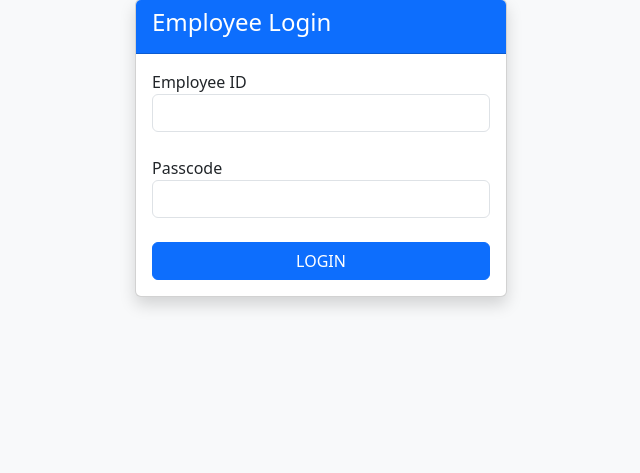
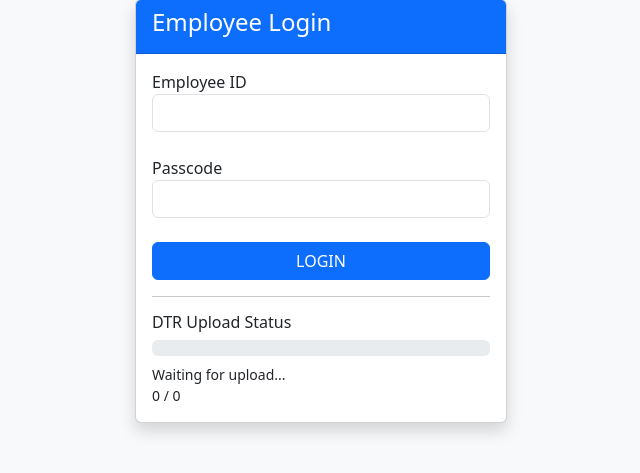
Before and after one commit to eytang23/TMENHS_DTR_PORTAL, a Flask app: page /login in a window 1280 px wide. Shown: the part 49-522 px from the top of the page, without its empty margins (319-959 px from the left). Run offline with Flask 3, Linux system fonts and the light colour scheme; some libraries are stand-ins or nearby versions.

Commit message:
Add real-time upload progress to login page

```diff
--- a/templates/login.html
+++ b/templates/login.html
@@ -53,6 +53,41 @@ LOGIN
 
 </button>
 
+<hr>
+
+<div id="uploadStatus" class="mt-3">
+
+    <h6>DTR Upload Status</h6>
+
+    <div class="progress">
+
+        <div
+            id="progressBar"
+            class="progress-bar progress-bar-striped progress-bar-animated"
+            style="width:0%">
+            0%
+        </div>
+
+    </div>
+
+    <small
+        id="employeeName"
+        class="d-block mt-2">
+
+        Waiting for upload...
+
+    </small>
+
+    <small
+        id="completed"
+        class="d-block">
+
+        0 / 0
+
+    </small>
+
+</div>
+
 </form>
 
 </div>
@@ -62,6 +97,60 @@ LOGIN
 </div>
 
 </div>
+<script>
+
+async function loadUploadStatus() {
+
+    try {
+
+        const response = await fetch("/api/upload-status");
+
+        const data = await response.json();
+
+        const progress = data.progress || 0;
+
+        document.getElementById("progressBar").style.width = progress + "%";
+        document.getElementById("progressBar").innerHTML = progress + "%";
+
+        if (data.finished) {
+
+            document.getElementById("employeeName").innerHTML =
+                "✔ Upload Complete";
+
+            document.getElementById("completed").innerHTML =
+                "Ready for Download";
+
+        } else if (data.running) {
+
+            document.getElementById("employeeName").innerHTML =
+                "Uploading: " + data.current_employee;
+
+            document.getElementById("completed").innerHTML =
+                "Completed: " + data.completed + " / " + data.total;
+
+        } else {
+
+            document.getElementById("employeeName").innerHTML =
+                "Waiting for upload...";
+
+            document.getElementById("completed").innerHTML =
+                "0 / 0";
+
+        }
+
+    } catch (err) {
+
+        console.log(err);
+
+    }
+
+}
+
+loadUploadStatus();
+
+setInterval(loadUploadStatus, 1000);
+
+</script>
 
 </body>
 
```
